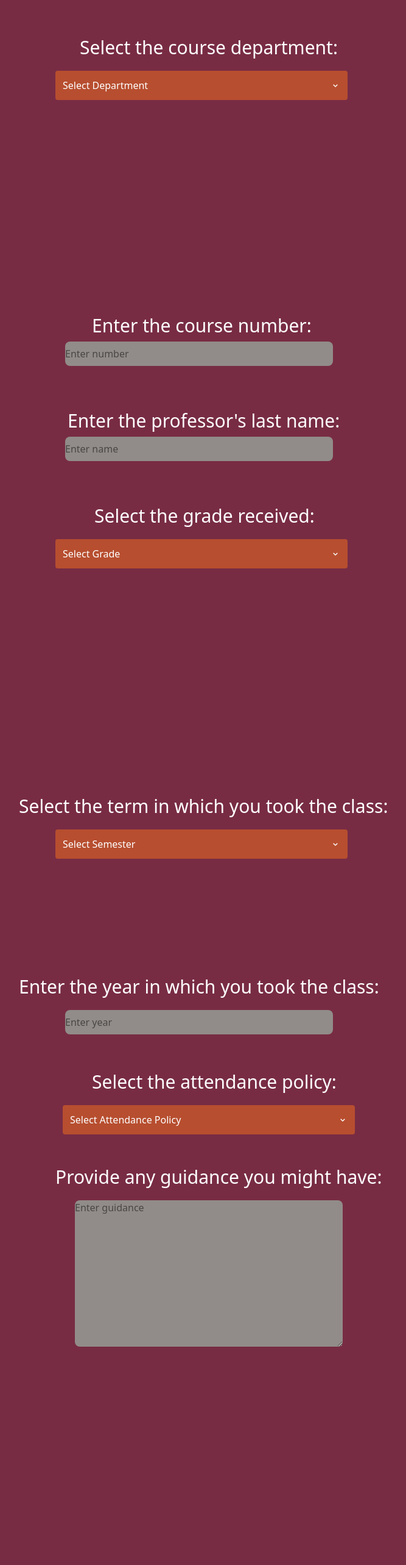
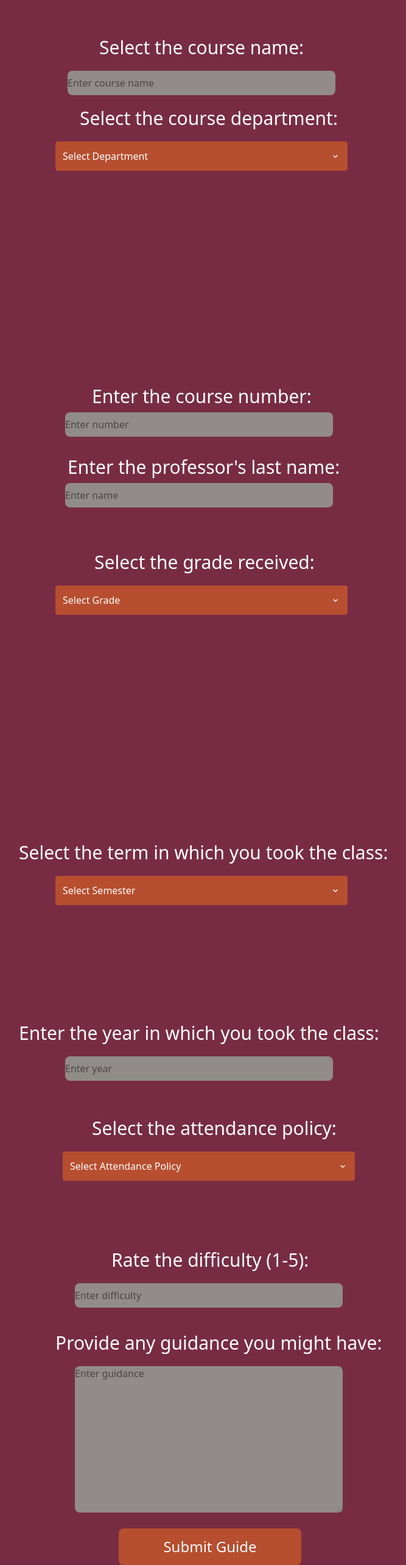
Before and after one commit to jai-sundaram/vtaceit, a React app in the folder vtaceit-frontend/: page /newGuide in a window 1280 px wide. Shown: the part 40-2606 px from the top of the page at 61% size, without its empty margins (369-1036 px from the left). Before the commit the page ends 2254 px from the top, so only its background shows below. Built offline with nearby package versions, Linux system fonts and the light colour scheme; the HTML template or start-up script is replaced by a standard one.

Commit message:
need to debug

```diff
--- a/vtaceit-frontend/src/pages/Current.jsx
+++ b/vtaceit-frontend/src/pages/Current.jsx
@@ -9,8 +9,9 @@ function Current() {
     useEffect(()=>{
         const getData = async() =>{
             try{
-                const response = await axios.get("http://localhost:8080/allGuides");
-                setGuides(response.data);
+                const response = await fetch("http://localhost:8080/allGuides");
+                const data = await response.json();
+                setGuides(data);
                 console.log(response.data);
             }
             catch(err){
--- a/vtaceit-frontend/src/pages/NewGuide.jsx
+++ b/vtaceit-frontend/src/pages/NewGuide.jsx
@@ -1,6 +1,7 @@
 import React, {useState} from 'react'
 import {BiChevronDown} from 'react-icons/bi'
 const NewGuide = () => {
+    const [courseName, setCourseName] = useState('');
     const [dept, setDept] = useState('');
     const [openDept, setOpenDept] = useState(false);
     const[courseNumber, setCourseNumber] = useState('');
@@ -12,7 +13,14 @@ const NewGuide = () => {
     const[yearTaken, setYearTaken] = useState('')
     const[attendanceReq, setAttendanceReq] = useState('')
     const[openAttendanceReq, setOpenAttendanceReq] = useState(false)
+    const[difficulty, setDifficulty] = useState('')
     const[comments, setComments] = useState('')
+    const today = new Date();
+    const month = today.getMonth();
+    const day = today.getDate();
+    const year = today.getFullYear();
+    const theDate = `${year}-${month}-${day}`;
+    const semesterTaken = `${term} ${year}`;
     function handleDeptDropdowwn(value){
         setDept(value);
         setOpenDept(false);
@@ -29,14 +37,48 @@ const NewGuide = () => {
         console.log(value);
     }
     function handleAttendanceDropdown(value){
-        setTerm(value);
-        setOpenTerm(false);
+        setAttendanceReq(value);
+        setOpenAttendanceReq(false);
         console.log(value);
     }
+    const handleSubmit = () => {
+        const body = {
+            "courseName": courseName,
+            "dept": dept,
+            "courseNumber": courseNumber,
+            "profName": profName,
+            "grade": grade,
+            "difficulty": difficulty,
+            "attendanceReq": attendanceReq,
+            "comments": comments,
+            "date": theDate,
+            "semTaken": semesterTaken
+        };
+        fetch('http://localhost:8080/newGuide', {
+            method: 'POST',
+            headers: {"Content-Type": "application/json"},
+            body: JSON.stringify(body)
+        }).then(response=>{
+            //this if statement portion is pretty much chatgpt
+            //get rid of it once ur done debugging
+            if (!response.ok) {
+                console.log(response.json())
+            }
+            return response.json();
+        })
+            }
+
+
+
     return (
         <div className = "overflow-x-clip">
-            <h1 className = "relative top-25 left-125 text-3xl text-white">Select the course department: </h1>
-            <div className = " relative top-30 left-115 w-120 font-medium h-80">
+            <h1 className = "relative top-25 left-133 text-3xl text-white">Select the course name: </h1>
+            <form className = "relative left-120 top-30">
+                <input className = "bg-vtgray w-110 h-10  rounded-lg" placeholder = "Enter course name" type="text" value = {courseName} onChange = {(e) => setCourseName(e.target.value)}/>
+            </form>
+            <h1 className = "relative top-35 left-125 text-3xl text-white">Select the course department: </h1>
+
+            <div className = " relative top-40 left-115 w-120 font-medium h-80">
                 <div
                     onClick={()=>setOpenDept(!openDept)}
                     className = "bg-vtorange border-4 border-vtorange text-white  w-full p-2 flex items-center justify-between rounded">
@@ -188,8 +230,8 @@ const NewGuide = () => {
                     <li className="p-2 text-sm hover:bg-vtgray text-white" onClick={() => handleDeptDropdowwn("WGS")}>Women's and Gender Studies</li>
                 </ul>
             </div>
-            <h1 className = "relative left-130 top-50 text-white text-3xl">Enter the course number:</h1>
-            <form className = "relative left-119 top-52">
+            <h1 className = "relative left-130 top-60 text-white text-3xl">Enter the course number:</h1>
+            <form className = "relative left-119 top-62">
                     <input className = "bg-vtgray w-110 h-10  rounded-lg" type="text" placeholder = "Enter number" value = {courseNumber} onChange = {(e) => setCourseNumber(e.target.value)}/>
             </form>
             <h1 className = "relative left-120 top-70 text-white text-3xl">Enter the professor's last name:</h1>
@@ -253,10 +295,15 @@ const NewGuide = () => {
                     <li className="p-2 text-sm hover:bg-vtgray text-white" onClick={() => handleAttendanceDropdown("Optional")}>Optional</li>
                 </ul>
             </div>
-            <h1 className = "relative left-115 top-75 text-white text-3xl">Provide any guidance you might have: </h1>
-            <form className = "relative left-123 top-80">
-                <textarea className = "bg-vtgray w-110 rounded-lg" cols = "30" rows = "10" placeholder = "Enter guidance"></textarea>
+            <h1 className = "relative left-138 top-90 text-white text-3xl">Rate the difficulty (1-5): </h1>
+            <form className = "relative left-123 top-95">
+                <input className = "bg-vtgray w-110 h-10 rounded-lg"  placeholder = "Enter difficulty" value = {difficulty} onChange = {(e) => setDifficulty(e.target.value)}></input>
             </form>
+            <h1 className = "relative left-115 top-105 text-white text-3xl">Provide any guidance you might have: </h1>
+            <form className = "relative left-123 top-110">
+                <textarea className = "bg-vtgray w-110 rounded-lg" cols = "30" rows = "10" placeholder = "Enter guidance" value = {comments} onChange = {(e) => setComments(e.target.value)}></textarea>
+            </form>
+            <button className = "relative left-141 top-115 w-75 h-15 text-white text-2xl hover:bg-vtgray bg-vtorange rounded-lg" onClick={handleSubmit}>Submit Guide</button>
 
         </div>
     )
```
